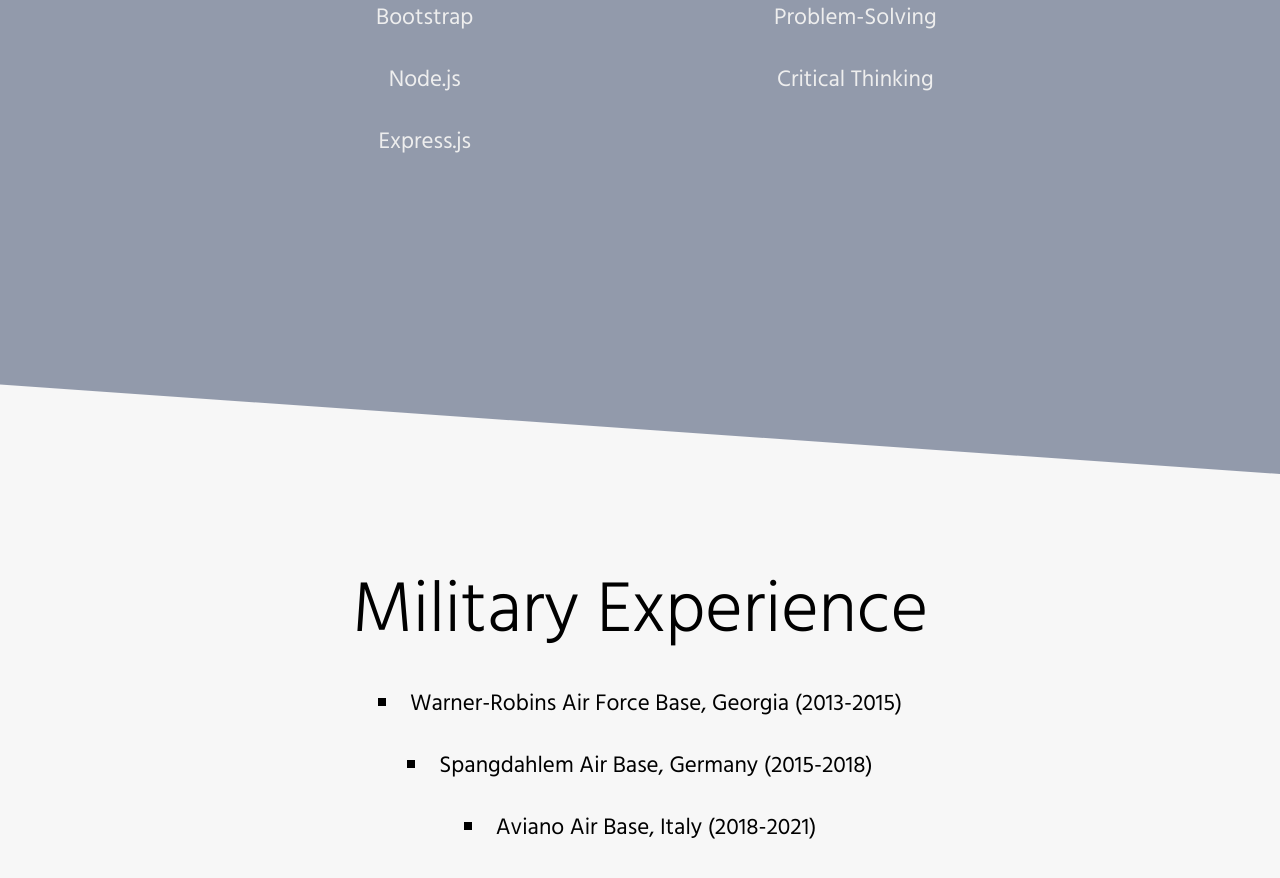
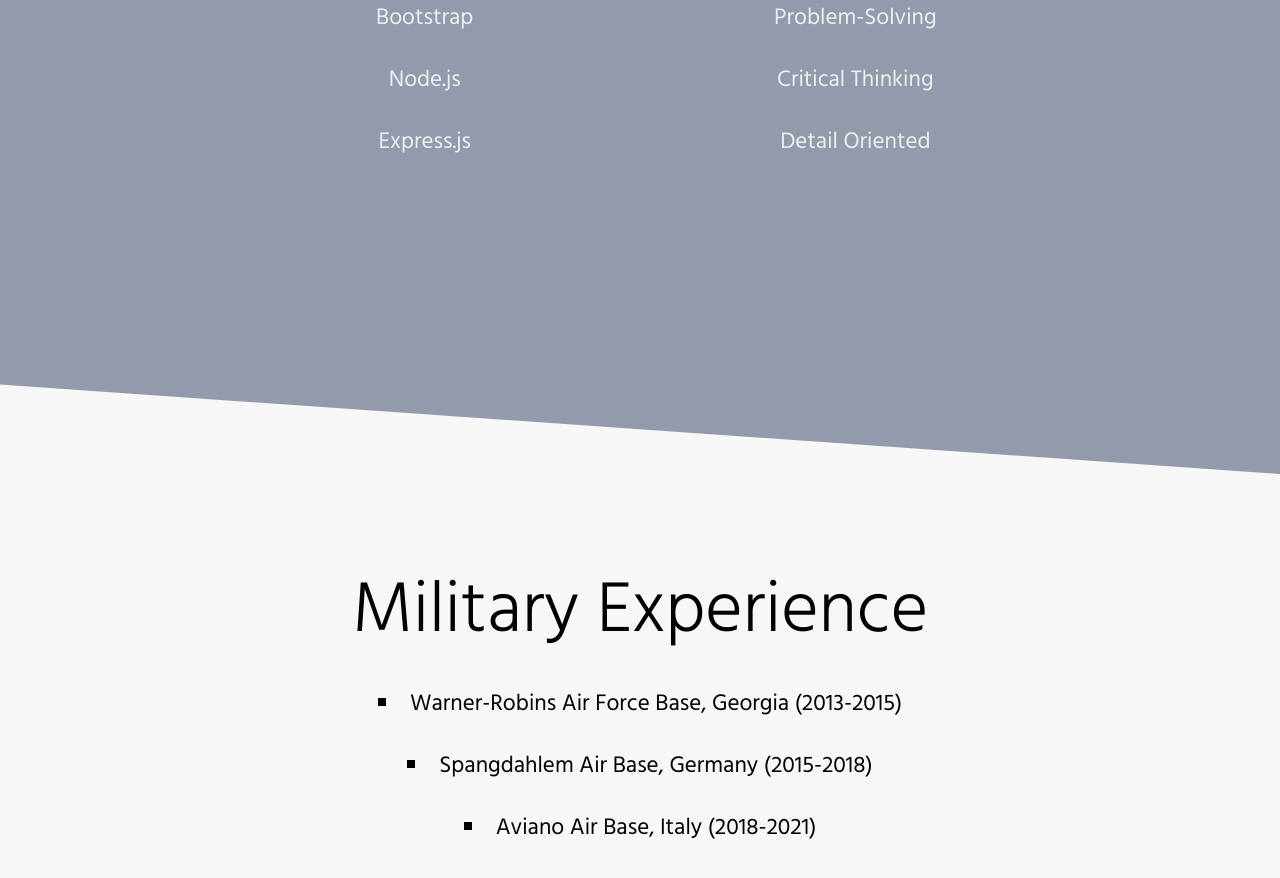
Before and after one commit to jackiedallas/personal-website, a website: page main.html in a window 1280 px wide. Shown: the part 1620-2498 px from the top of the page. Drawn offline with nearby package versions, Linux system fonts and the light colour scheme.

Commit message:
updated list skills

```diff
--- a/main.html
+++ b/main.html
@@ -109,6 +109,7 @@
 									<li class="skills-list-items">Self-Starter</li>
 									<li class="skills-list-items">Problem-Solving</li>
 									<li class="skills-list-items">Critical Thinking</li>
+									<li class="skills-list-items">Detail Oriented</li>
 								</ul>
 							</div>
 						</div>
```
